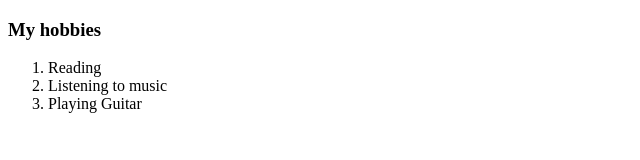
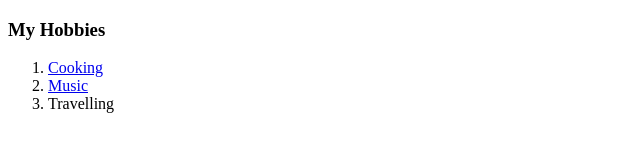
Before and after one commit to PrajaktaShirsath/cv, a plain HTML site: page hobbies.html in a window 1280 px wide. Shown: the whole page, without its empty margins (0-640 px from the left). Drawn offline with Linux system fonts and the light colour scheme.

Commit message:
Link added to hobbies

```diff
--- a/hobbies.html
+++ b/hobbies.html
@@ -2,15 +2,14 @@
 <html lang="en" dir="ltr">
   <head>
     <meta charset="utf-8">
-    <title>My Hobbies</title>
+    <title></title>
   </head>
   <body>
-
-    <h3>My hobbies</h3>
+    <h3>My Hobbies</h3>
     <ol>
-      <li>Reading</li>
-      <li>Listening to music</li>
-      <li>Playing Guitar</a></li>
+      <li><a href="https://www.youtube.com/watch?v=a30BLUQiFoc">Cooking</a></li>
+      <li><a href="https://www.youtube.com/watch?v=_6Vhnx85ORc">Music</a></li>
+      <li>Travelling</li>
     </ol>
   </body>
 </html>
```
